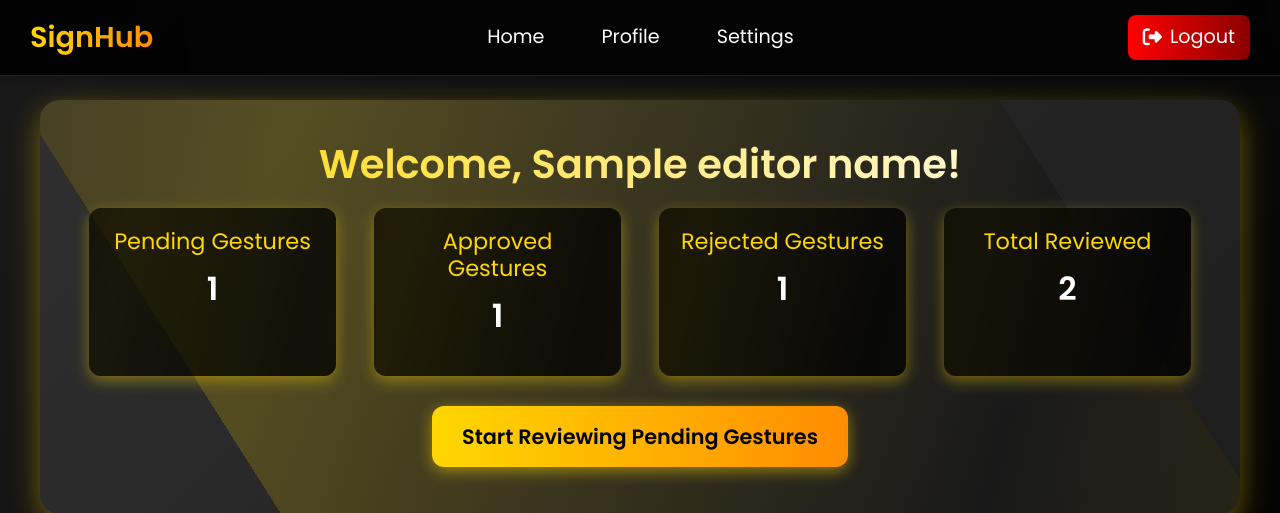
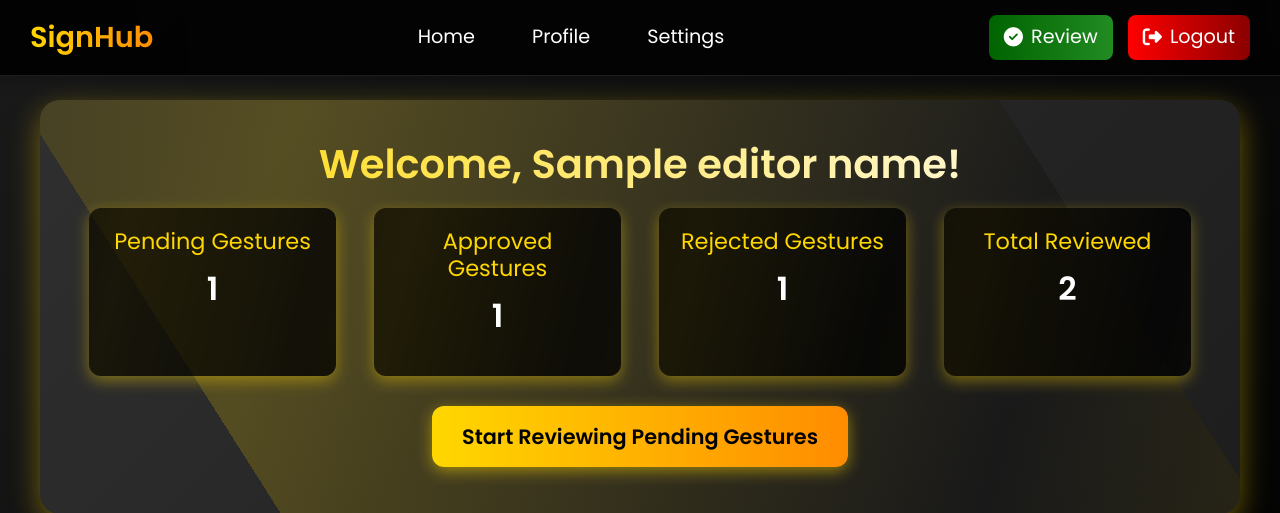
Before and after one commit to Bushra-Butt-17/SignHub-FYP-II, a Flask app: template templates/editor_dashboard.html in a window 1280 px wide. Shown: the top 513 px of the page. Run offline with Flask 3, Linux system fonts and the light colour scheme; the template is opened without the code that fills it: most values are stand-ins (such as "Sample title", 1, 10 or a date in 2020); parts of the project's set-up code (start-up, migrations or seed data) failed here and were passed over; some libraries are stand-ins or nearby versions.

Commit message:
Update editor_dashboard.html

```diff
--- a/templates/editor_dashboard.html
+++ b/templates/editor_dashboard.html
@@ -31,6 +31,7 @@
             to { opacity: 1; }
         }
                 /* Navbar Styles */
+/* Navbar Styles */
 .navbar {
     width: 100%;
     background: linear-gradient(90deg, rgba(0, 0, 0, 0.9), rgba(0, 0, 0, 0.7));
@@ -103,11 +104,17 @@
     width: 100%;
 }
 
-.nav-actions .logout-btn {
+/* Nav Actions */
+.nav-actions {
+    display: flex;
+    gap: 15px;
+}
+
+.nav-actions .review-btn, .nav-actions .logout-btn {
     text-decoration: none;
     color: white;
     font-size: 1.2rem;
-    background: linear-gradient(90deg, #ff0000, #8b0000);
+    background: linear-gradient(90deg, #006400, #228B22);
     padding: 8px 15px;
     border-radius: 8px;
     transition: transform 0.3s, box-shadow 0.3s;
@@ -116,11 +123,19 @@
     gap: 8px;
 }
 
+.nav-actions .logout-btn {
+    background: linear-gradient(90deg, #ff0000, #8b0000);
+}
+
+.nav-actions .review-btn:hover, .nav-actions .logout-btn:hover {
+    transform: translateY(-3px);
+    box-shadow: 0 4px 15px rgba(0, 128, 0, 0.3);
+}
+
 .nav-actions .logout-btn:hover {
-    background: linear-gradient(90deg, #8b0000, #ff0000);
-    transform: translateY(-3px);
     box-shadow: 0 4px 15px rgba(255, 0, 0, 0.3);
 }
+
         .dashboard-container {
             margin-top: 80px;
             max-width: 1200px;
@@ -264,6 +279,9 @@
             <a href="{{ url_for('editor_profile') }}" class="nav-link">Settings</a>
         </div>
         <div class="nav-actions">
+            <a href="{{ url_for('review_gestures') }}" class="review-btn">
+                <i class="fas fa-check-circle"></i> Review
+            </a>
             <a href="{{ url_for('editor_logout') }}" class="logout-btn">
                 <i class="fas fa-sign-out-alt"></i> Logout
             </a>
```
